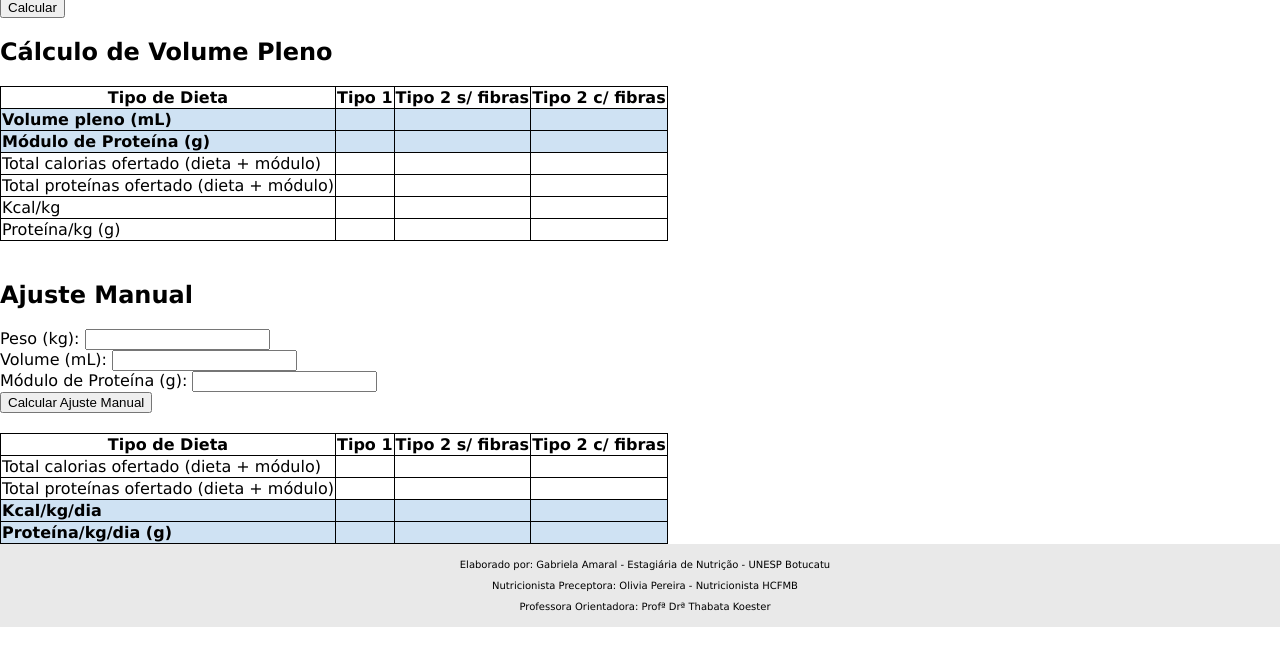
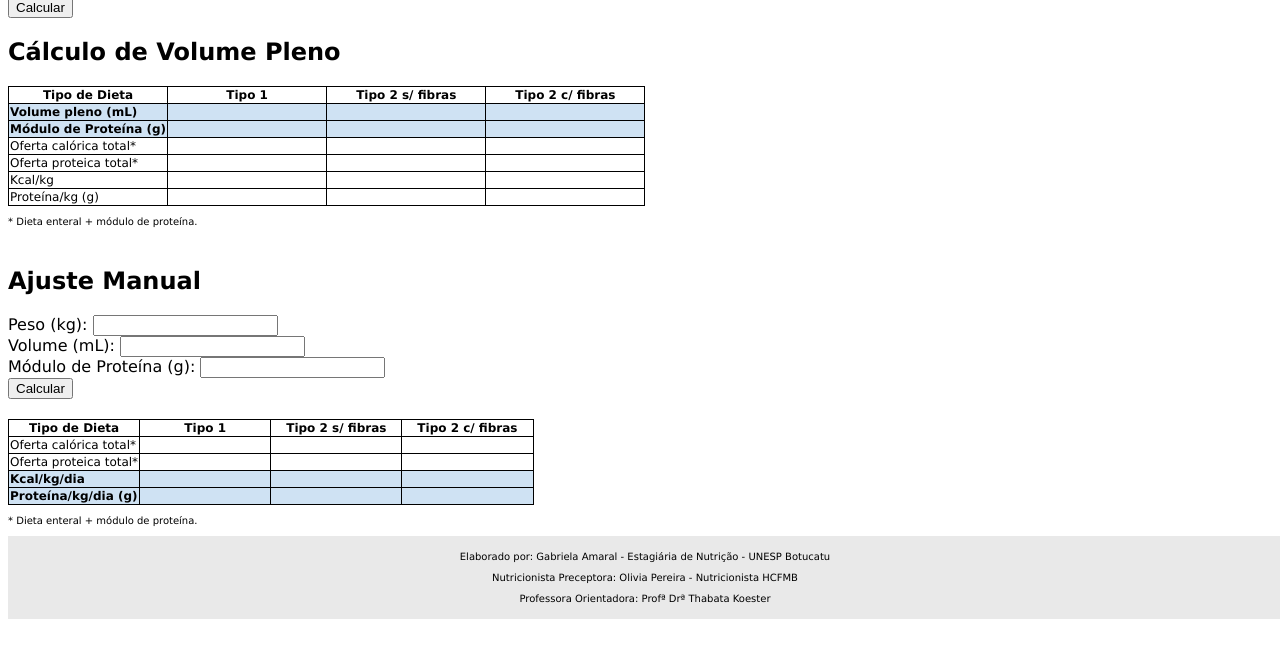
Before and after one commit to gabriela-conceicao/enteral, a plain HTML site: page index2.html in a window 1280 px wide. Shown: the part 147-800 px from the top of the page. Drawn offline with Linux system fonts and the light colour scheme.

Commit message:
Update index2.html

```diff
--- a/index2.html
+++ b/index2.html
@@ -1,13 +1,10 @@
 <!DOCTYPE html>
 <html>
 <head>
-    <meta name="viewport" content="width=device-width, initial-scale=1">
     <title>Cálculo de Dieta Enteral HCFMB</title>
     <style>
         body {
             font-family: Verdana, sans-serif;
-            margin: 0;
-            padding: 0;
         }
 
         /* Estilos para o rodapé */
@@ -15,23 +12,15 @@
             background-color: #e9e9e9;
             padding: 5px;
             text-align: center;
+            position: bottom;
+            bottom: 0;
             width: 100%;
             font-size: 10px;
         }
 
-        /* Adicione media queries para estilos responsivos */
-        @media screen and (max-width: 768px) {
-            /* Estilos para telas menores (por exemplo, largura máxima de 768px) */
-            table {
-                font-size: 12px; /* Reduzir o tamanho da fonte nas tabelas */
-            }
-
-            /* Adicione mais estilos responsivos conforme necessário */
-        }
-
         .linha-destaque {
-            background-color: #cfe2f3;
-            font-weight: bold;
+            background-color: #cfe2f3; /* Define a cor de fundo desejada */
+            font-weight: bold; /* Torna o texto em negrito */
         }
 
         .linha-destaque td {
@@ -44,6 +33,7 @@
 
         table, th, td {
             border: 1px solid black;
+            font-size: 12px
         }
     </style>
     <script>
@@ -84,6 +74,16 @@
             var moduloProteinaTipo2SemFibras = Math.floor(proteinaFaltanteTipo2SemFibras / 4.6) * 5;
             var moduloProteinaTipo2ComFibras = Math.floor(proteinaFaltanteTipo2ComFibras / 4.6) * 5;
 
+            // Verifique se os valores de "Módulo de Proteína" são negativos e, se forem, defina-os como 0
+            if (moduloProteinaTipo1 < 0) {
+                moduloProteinaTipo1 = 0;
+            }
+            if (moduloProteinaTipo2SemFibras < 0) {
+                moduloProteinaTipo2SemFibras = 0;
+            }
+            if (moduloProteinaTipo2ComFibras < 0) {
+                moduloProteinaTipo2ComFibras = 0;
+            }
             // Kcal total (dieta + módulo) = Volume Pleno * Calorias por mL da dieta + (Módulo de Proteína / 5 * 18,3)
             var kcalTipo1 = (volumeTipo1 * caloriasPorMl[0]) + ((moduloProteinaTipo1 / 5) * 18.3);
             var kcalTipo2SemFibras = (volumeTipo2SemFibras * caloriasPorMl[1]) + ((moduloProteinaTipo2SemFibras / 5) * 18.3);
@@ -199,10 +199,10 @@
     <h2>Cálculo de Volume Pleno</h2>
     <table>
         <tr>
-            <th>Tipo de Dieta</th>
-            <th>Tipo 1</th>
-            <th>Tipo 2 s/ fibras</th>
-            <th>Tipo 2 c/ fibras</th>
+            <th style="width: 25%;">Tipo de Dieta</th>
+            <th style="width: 25%;">Tipo 1</th>
+            <th style="width: 25%;">Tipo 2 s/ fibras</th>
+            <th style="width: 25%;">Tipo 2 c/ fibras</th>
         </tr>
         <tr class="linha-destaque">
             <td>Volume pleno (mL)</td>
@@ -217,13 +217,13 @@
             <td id="modulo-proteina-tipo2-com-fibras"></td>
         </tr>
         <tr>
-            <td>Total calorias ofertado (dieta + módulo)</td>
+            <td>Oferta calórica total*</td>
             <td id="kcal-tipo1"></td>
             <td id="kcal-tipo2-sem-fibras"></td>
             <td id="kcal-tipo2-com-fibras"></td>
         </tr>
         <tr>
-            <td>Total proteínas ofertado (dieta + módulo)</td>
+            <td>Oferta proteica total*</td>
             <td id="proteina-tipo1"></td>
             <td id="proteina-tipo2-sem-fibras"></td>
             <td id="proteina-tipo2-com-fibras"></td>
@@ -241,7 +241,7 @@
             <td id="proteina-kg-tipo2-com-fibras"></td>
         </tr>
     </table>
-
+    <p style="font-size: 10px;">* Dieta enteral + módulo de proteína.</p>
     <div style="margin-top: 40px;"></div>
 
     <h2>Ajuste Manual</h2>
@@ -254,26 +254,26 @@
     <label for="modulo-proteina-ajuste-manual">Módulo de Proteína (g):</label>
     <input type="text" id="modulo-proteina-ajuste-manual"><br>
 
-    <button onclick="calcularAjusteManual()">Calcular Ajuste Manual</button><br>
+    <button onclick="calcularAjusteManual()">Calcular</button><br>
 
     <div style="margin-top: 20px;"></div>
 
 
     <table>
         <tr>
-            <th>Tipo de Dieta</th>
-            <th>Tipo 1</th>
-            <th>Tipo 2 s/ fibras</th>
-            <th>Tipo 2 c/ fibras</th>
+            <th style="width: 25%;">Tipo de Dieta</th>
+            <th style="width: 25%;">Tipo 1</th>
+            <th style="width: 25%;">Tipo 2 s/ fibras</th>
+            <th style="width: 25%;">Tipo 2 c/ fibras</th>
         </tr>
         <tr>
-            <td>Total calorias ofertado (dieta + módulo)</td>
+            <td>Oferta calórica total*</td>
             <td id="ajuste-manual-kcal-tipo1"></td>
             <td id="ajuste-manual-kcal-tipo2-sem-fibras"></td>
             <td id="ajuste-manual-kcal-tipo2-com-fibras"></td>
         </tr>
         <tr>
-            <td>Total proteínas ofertado (dieta + módulo)</td>
+            <td>Oferta proteica total*</td>
             <td id="ajuste-manual-proteina-tipo1"></td>
             <td id="ajuste-manual-proteina-tipo2-sem-fibras"></td>
             <td id="ajuste-manual-proteina-tipo2-com-fibras"></td>
@@ -291,7 +291,7 @@
             <td id="ajuste-manual-proteina-kg-tipo2-com-fibras"></td>
         </tr>
     </table>
-
+    <p style="font-size: 10px;">* Dieta enteral + módulo de proteína.</p>
     <footer>
         <p>Elaborado por: Gabriela Amaral - Estagiária de Nutrição - UNESP Botucatu</p>
      <p>Nutricionista Preceptora: Olivia Pereira - Nutricionista HCFMB</p>
```
